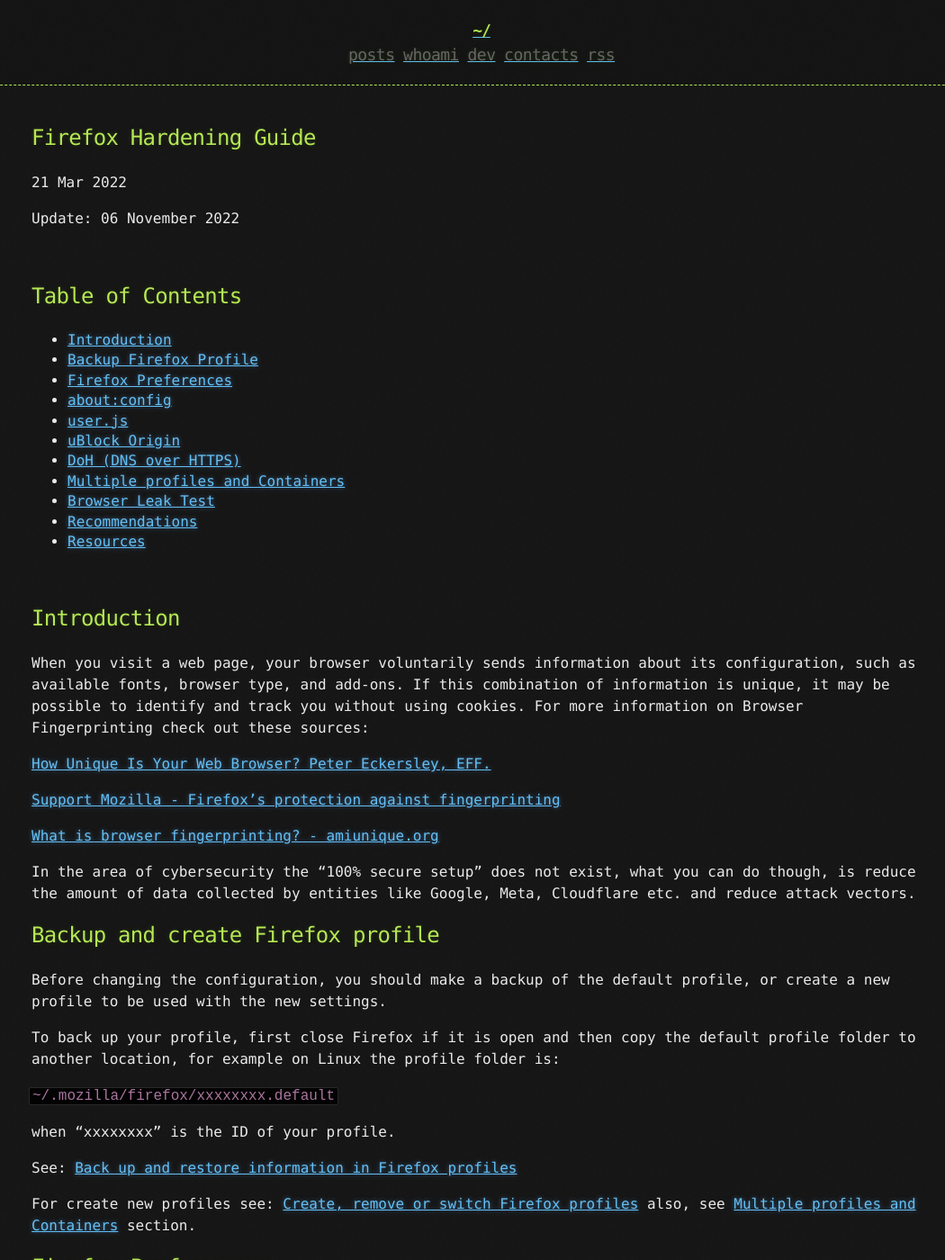
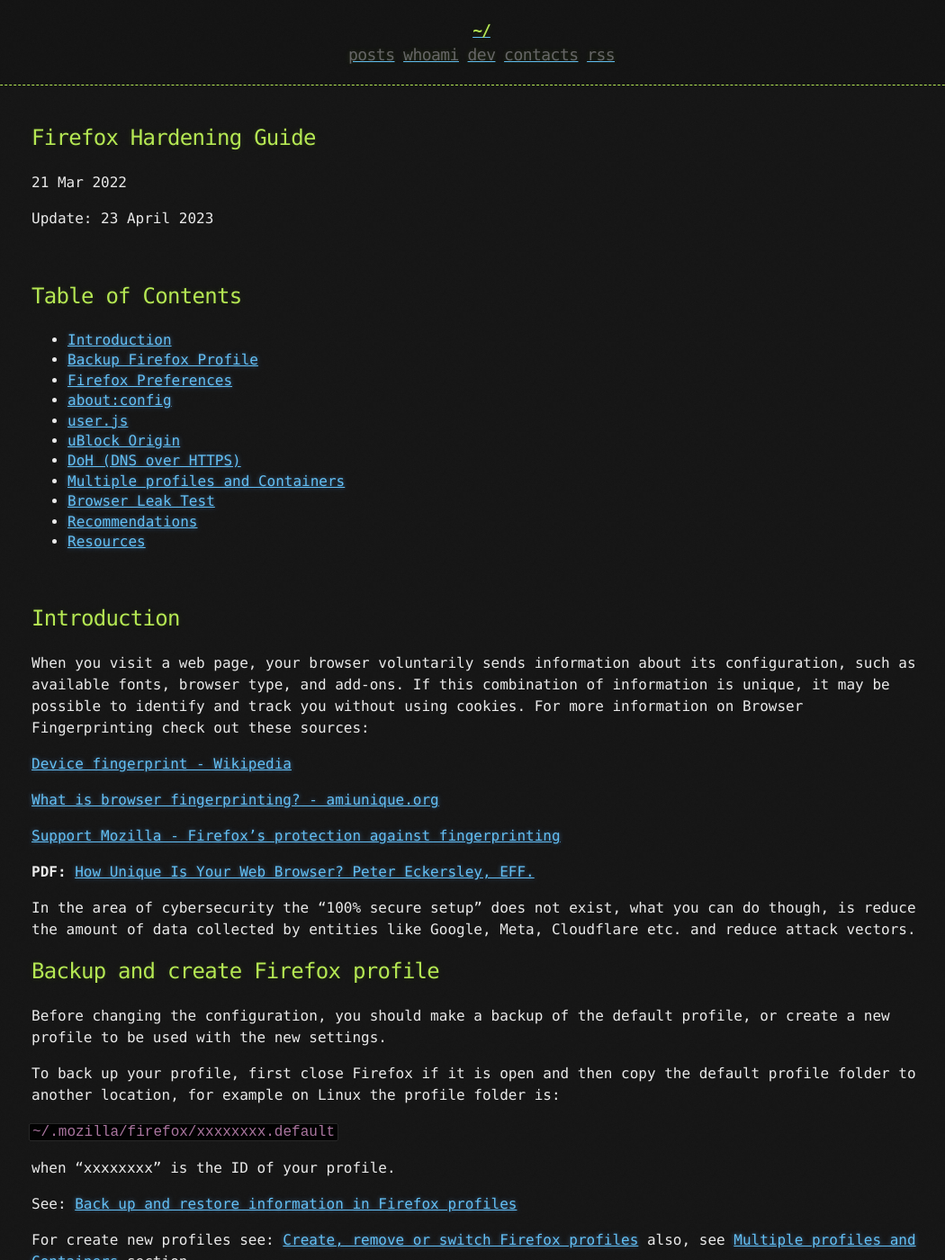
Before and after one commit to brainfucksec/brainfucksec.github.io, a Jekyll site: the page built from _posts/2022-03-21-firefox-hardening-guide.md, in a window 1280 px wide and 1400 px high. Shown: the whole window at 90% size, without its empty margins (105-1155 px from the left). Built offline with Jekyll 4.4.1, drawn with Linux system fonts in a browser that asks for light colours; some of the changed text lies outside the part shown.

Commit message:
Update Post: 2022-03-21-firefox-hardening-guide.md

```diff
--- a/_posts/2022-03-21-firefox-hardening-guide.md
+++ b/_posts/2022-03-21-firefox-hardening-guide.md
@@ -4,7 +4,7 @@
 date: 2022-03-21
 ---
 
-Update: 06 November 2022
+Update: 23 April 2023
 
 <br>
 
@@ -28,11 +28,13 @@
 
 When you visit a web page, your browser voluntarily sends information about its configuration, such as available fonts, browser type, and add-ons. If this combination of information is unique, it may be possible to identify and track you without using cookies.  For more information on Browser Fingerprinting check out these sources:
 
-[How Unique Is Your Web Browser? Peter Eckersley, EFF.](https://coveryourtracks.eff.org/static/browser-uniqueness.pdf)
+[Device fingerprint - Wikipedia](https://en.wikipedia.org/wiki/Device_fingerprint)
+
+[What is browser fingerprinting? - amiunique.org](https://www.amiunique.org/faq)
 
 [Support Mozilla - Firefox's protection against fingerprinting](https://support.mozilla.org/en-US/kb/firefox-protection-against-fingerprinting)
 
-[What is browser fingerprinting? - amiunique.org](https://www.amiunique.org/faq)
+**PDF:** [How Unique Is Your Web Browser? Peter Eckersley, EFF.](https://coveryourtracks.eff.org/static/browser-uniqueness.pdf)
 
 In the area of cybersecurity the "100% secure setup" does not exist, what you can do though, is reduce the amount of data collected by entities like Google, Meta, Cloudflare etc. and reduce attack vectors.
 
@@ -131,9 +133,9 @@
 
     `browser.newtabpage.activity-stream.section.highlights.includePocket` = `false`
 
+    `browser.newtabpage.activity-stream.feeds.discoverystreamfeed` = `false`
+
     `browser.newtabpage.activity-stream.showSponsored` = `false`
-
-    `browser.newtabpage.activity-stream.feeds.discoverystreamfeed` = `false`
 
     `browser.newtabpage.activity-stream.showSponsoredTopSites` = `false`
 
```
Also changed, not shown: other parts of _posts/2022-03-21-firefox-hardening-guide.md (+8 -0 lines).
